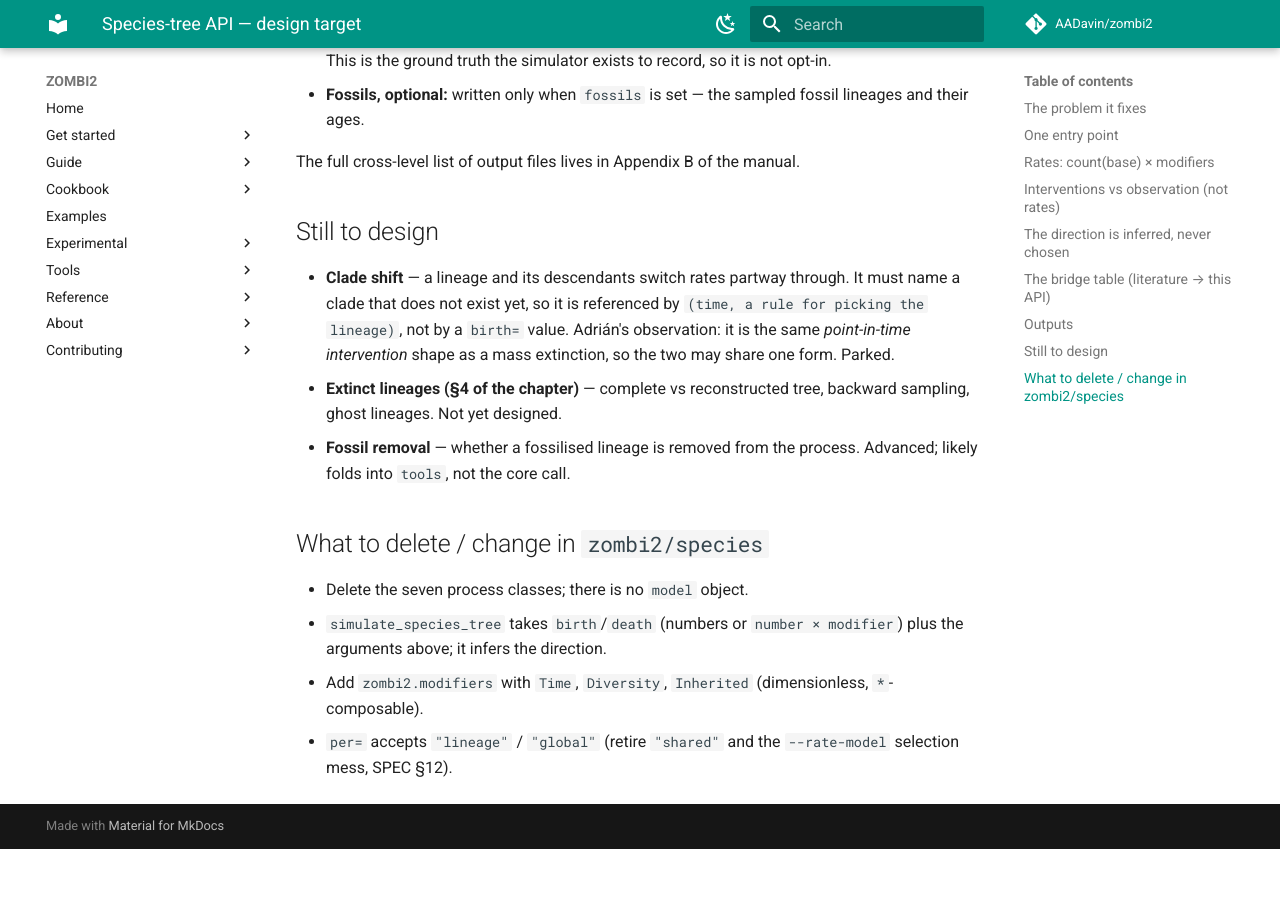
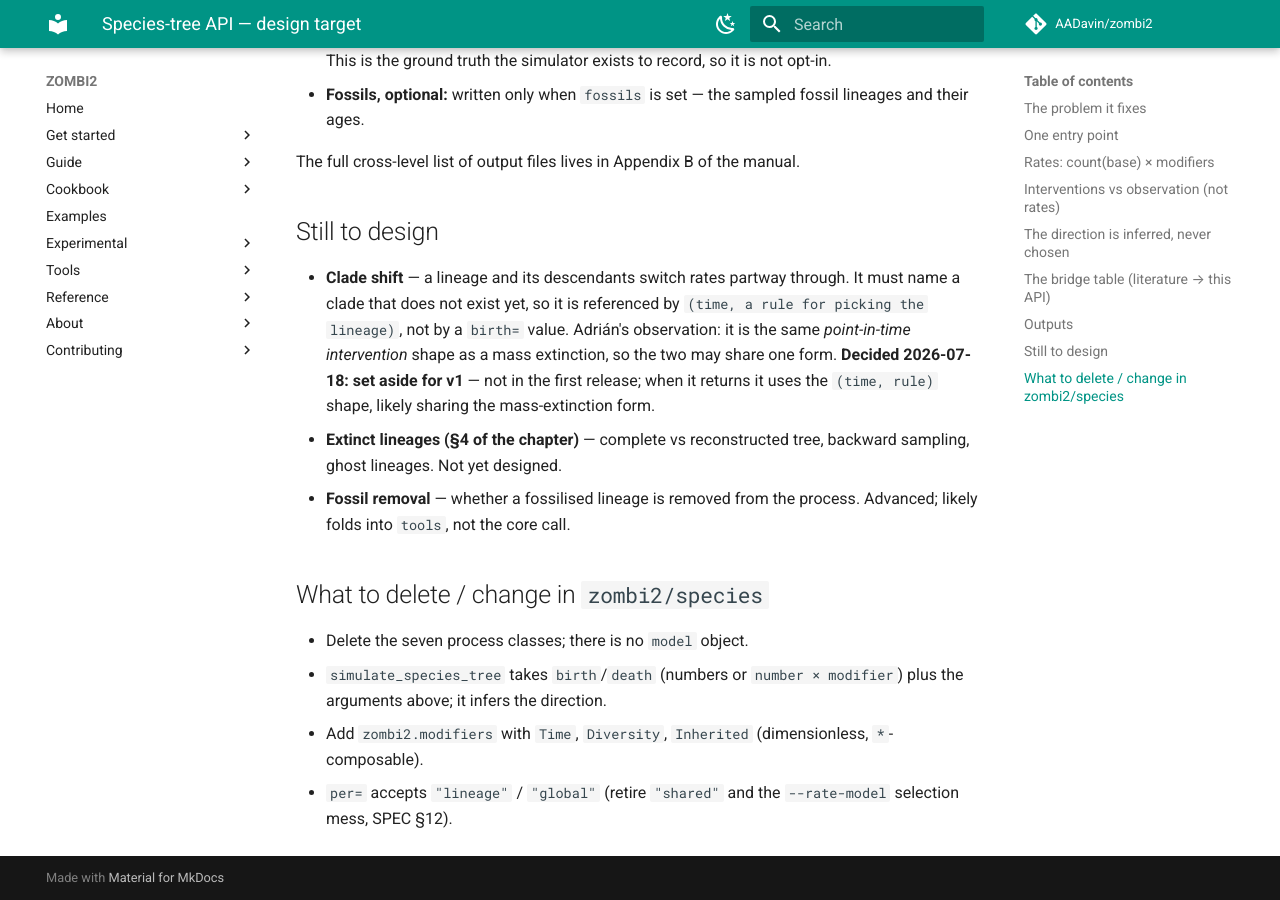
Before and after one commit to AADavin/zombi2, an MkDocs documentation site: the page built from docs/design/species-api.md, in a window 1280 px wide and 900 px high, scrolled down 3274 px. Built offline with MkDocs 1.6.1 and Material for MkDocs 9.7.7, drawn with Linux system fonts in a browser that asks for light colours; comment, search, counter and statistics services are not loaded; before the commit the page ends 4123 px from its top, so only the background shows below that.

Commit message:
docs(design): clade shift set aside for v1 (not first release)
Adrian's call: clade shift is out of the first release. When it returns it
uses the (time, rule) point-in-time-intervention shape, likely sharing the
mass-extinction form.

Co-Authored-By: Claude Opus 4.8 <noreply@anthropic.com>

```diff
--- a/docs/design/species-api.md
+++ b/docs/design/species-api.md
@@ -126,7 +126,8 @@ The full cross-level list of output files lives in Appendix B of the manual.
 - **Clade shift** — a lineage and its descendants switch rates partway through. It must name a clade
   that does not exist yet, so it is referenced by `(time, a rule for picking the lineage)`, not by a
   `birth=` value. Adrián's observation: it is the same *point-in-time intervention* shape as a mass
-  extinction, so the two may share one form. Parked.
+  extinction, so the two may share one form. **Decided 2026-07-18: set aside for v1** — not in the first
+  release; when it returns it uses the `(time, rule)` shape, likely sharing the mass-extinction form.
 - **Extinct lineages (§4 of the chapter)** — complete vs reconstructed tree, backward sampling, ghost
   lineages. Not yet designed.
 - **Fossil removal** — whether a fossilised lineage is removed from the process. Advanced; likely folds
```
